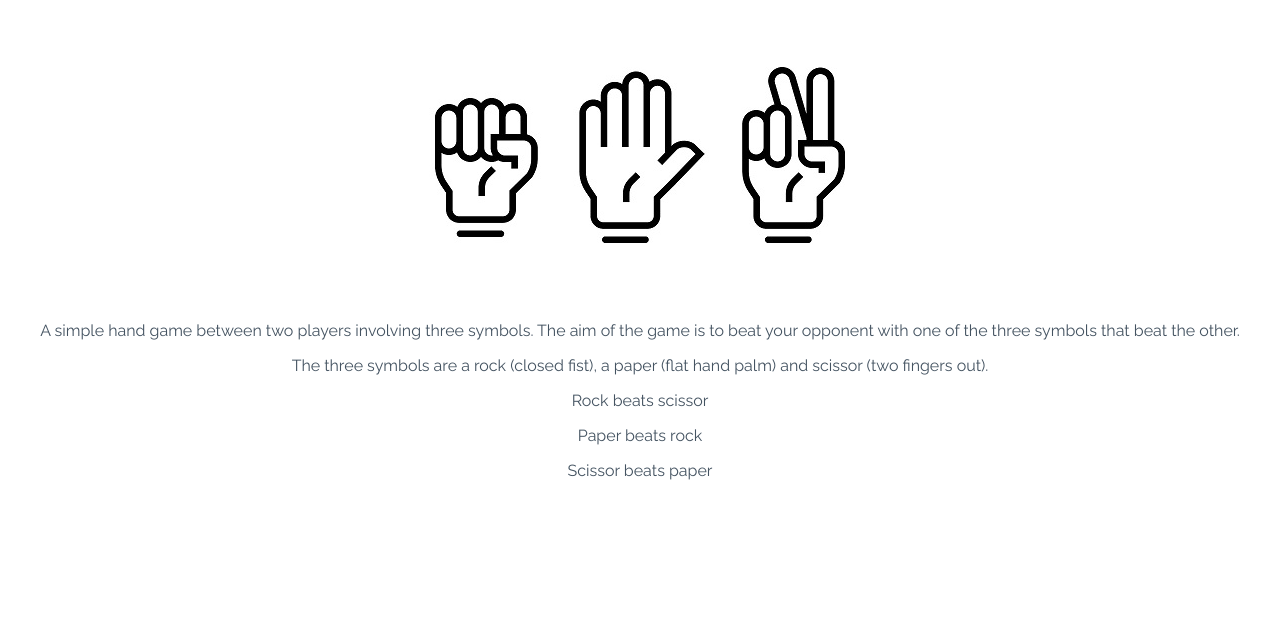
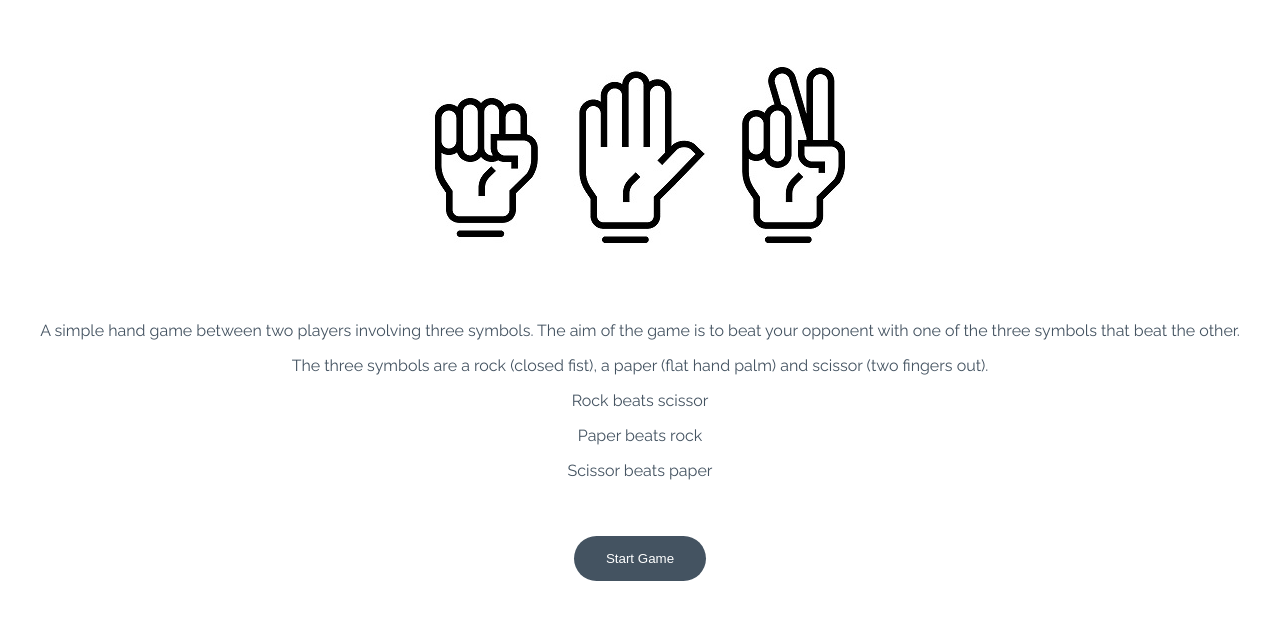
Before and after one commit to krandon1986/project-2-javascript, a plain HTML site: page index.html in a window 1280 px wide. Shown: the part 98-718 px from the top of the page. Drawn offline with Linux system fonts and the light colour scheme.

Commit message:
Create a 'start game' button to start the game

```diff
--- a/assets/css/style.css
+++ b/assets/css/style.css
@@ -22,3 +22,19 @@ body {
     width: 100%;
     background: url('../images/RPS.jpg') no-repeat center;
 }
+
+
+/* buttons */
+.game-start {
+    margin-top: 40px;
+    background-color: #445361;
+    border: 1px transparent;
+    border-radius: 50px;
+    color: #ffffff;
+    padding: 15px 32px 15px 32px;
+}
+
+.game-start:active,
+.game-start:hover {
+    background-color: #0d1013;
+}
--- a/index.html
+++ b/index.html
@@ -21,6 +21,9 @@
         <p> Paper beats rock</p>
         <p> Scissor beats paper</p>
     </div>
+    <div>
+     <button class="game-start" action="">Start Game</button>
+    </div>
 
     <!-- font awesome and java script -->
     <script src="https://kit.fontawesome.com/39af327d44.js" crossorigin="anonymous"></script>
```
